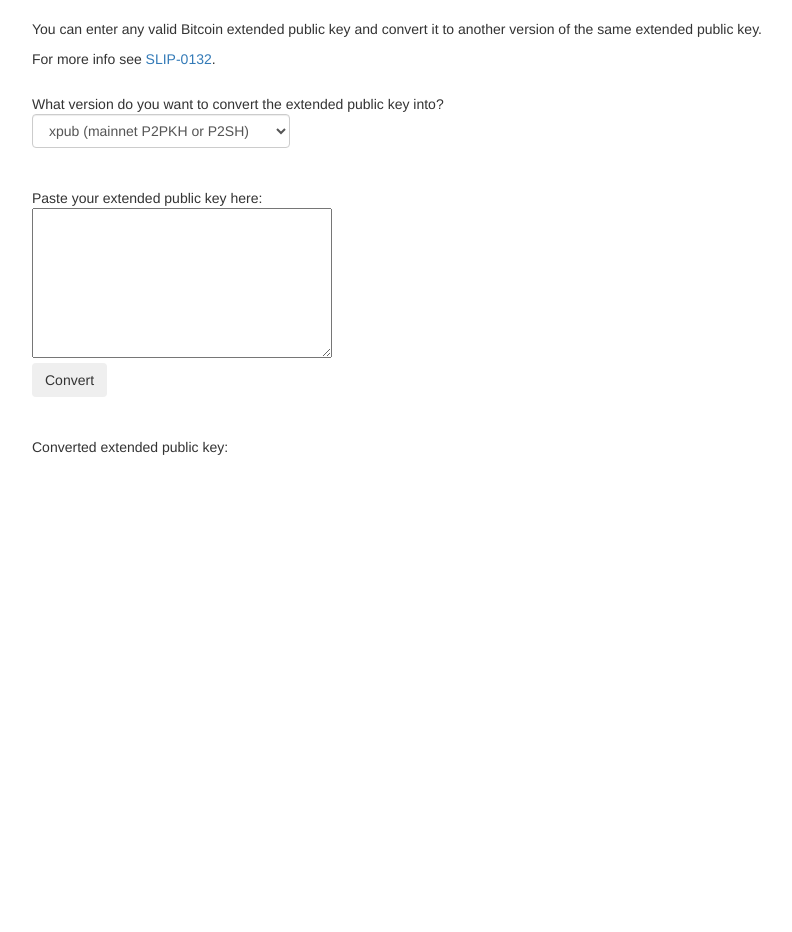
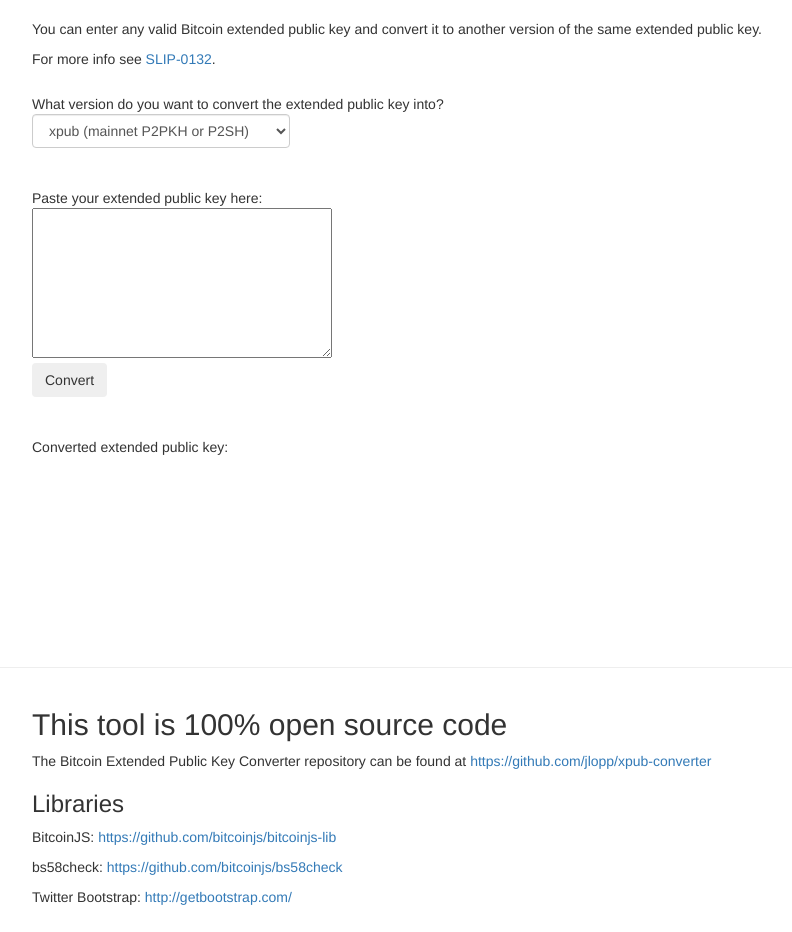
Before and after one commit to jlopp/xpub-converter, a plain HTML site: page index.html in a window 1280 px wide. Shown: the part 82-1014 px from the top of the page, without its empty margins (233-1025 px from the left). Before the commit the page ends 800 px from the top, so only its background shows below. Drawn offline with Linux system fonts and the light colour scheme.

Commit message:
add notes about libraries used

```diff
--- a/index.html
+++ b/index.html
@@ -24,7 +24,7 @@
   <body>
     <div class="container">
     <h1 class="text-center">Bitcoin Extended Public Key Converter</h1>
-      <hr>
+    <hr/>
     <div class="row">
       <div class="col-md-12">
         <form class="form-horizontal" role="form" action="javascript:void(0);">
@@ -68,6 +68,38 @@
               </div>
             </div>
           </div>
+          <hr/>
+          <div class="form-group">
+            <div class="col-sm-2">
+            </div>
+            <div class="col-sm-10">
+              <h2>This tool is 100% open source code</h2>
+              <p>
+                <span>The Bitcoin Extended Public Key Converter repository can be found at </span>
+                <a href="https://github.com/jlopp/xpub-converter" target="_blank">
+                https://github.com/jlopp/xpub-converter
+                </a>
+              </p>
+              <h3>Libraries</h3>
+              <p>
+                <span>BitcoinJS: </span>
+                <a href="https://github.com/bitcoinjs/bitcoinjs-lib" target="_blank">
+                https://github.com/bitcoinjs/bitcoinjs-lib
+                </a>
+              </p>
+              <p>
+                <span>bs58check: </span>
+                <a href="https://github.com/bitcoinjs/bs58check" target="_blank">
+                https://github.com/bitcoinjs/bs58check
+                </a>
+              </p>
+              <p>
+                <span>Twitter Bootstrap: </span>
+                <a href="http://getbootstrap.com/" target="_blank">
+                http://getbootstrap.com/
+                </a>
+              </p>
+            </div>
         </form>
         </div>
       </div>
```
Lines whose indentation alone changed are shown as unchanged.
